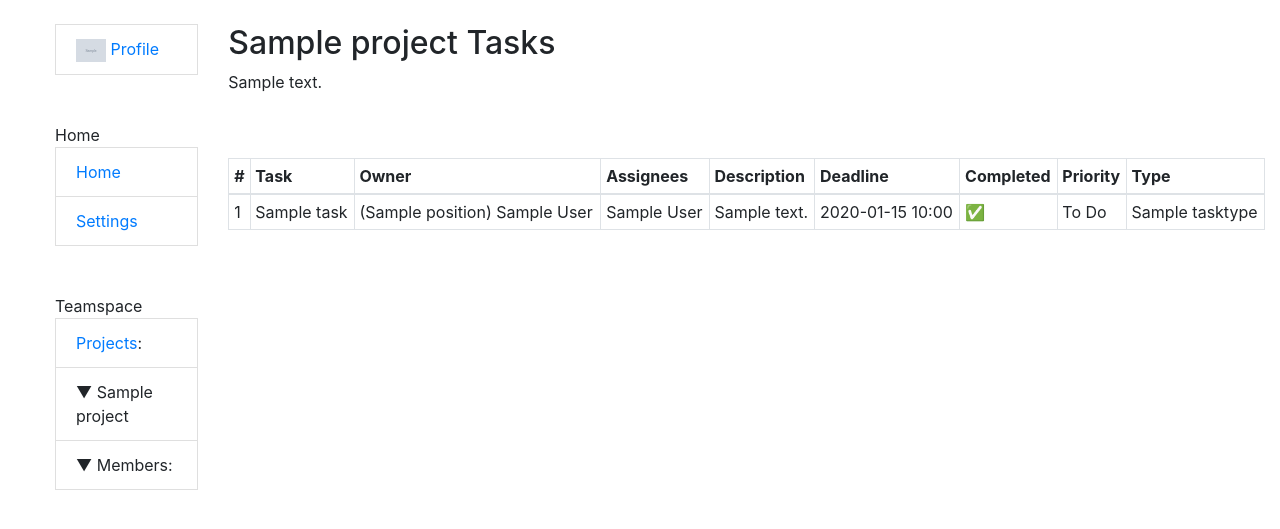
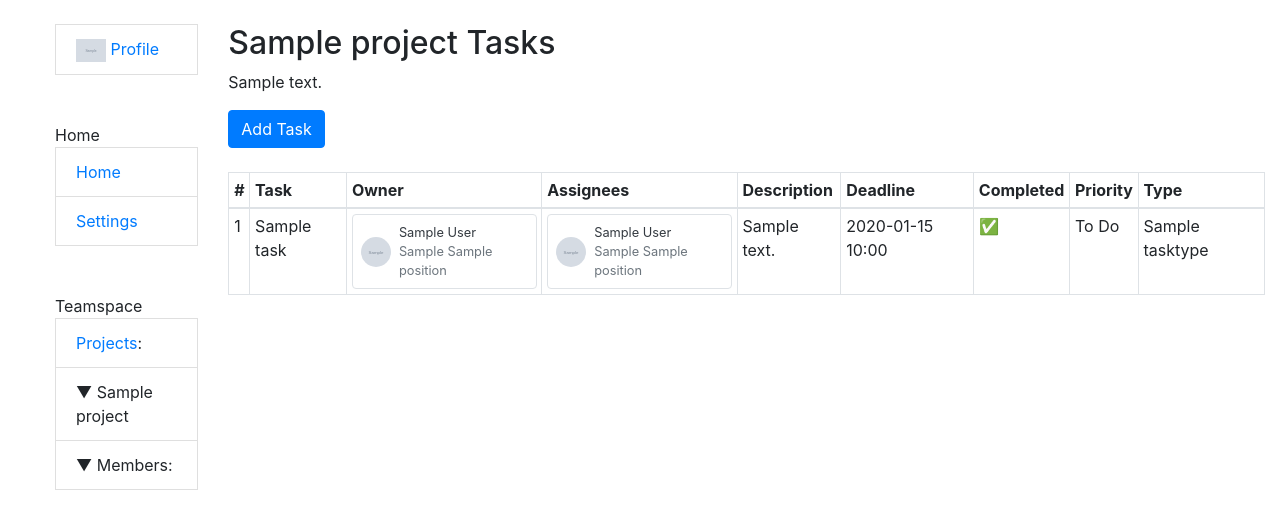
Before and after one commit to 4Dream-UA/Space.4Dream, a Django app: page /teamspace/task_project/1/ in a window 1280 px wide. Shown: the top 529 px of the page. Run offline with Django 5.2, Linux system fonts and the light colour scheme; a user stored in the database is signed in; tables that the repository leaves empty hold one stand-in row (values such as "Sample post"); grey boxes marked "Sample" are stand-in pictures.

Commit message:
Add new visual for owner and assignees

```diff
--- a/templates/teamspace/projects/task_in_project.html
+++ b/templates/teamspace/projects/task_in_project.html
@@ -8,7 +8,11 @@
   {% if user.position.name == "Project Manager" or user.position.name == "CTO" %}
     <a href="{% url 'teamspace:update_project' pk=project.id %}" class="btn btn-sm btn-primary">Edit</a>
     <a href="{% url 'teamspace:delete_project' pk=project.id %}" class="btn btn-sm btn-danger">Delete</a>
+    <br><br>
   {% endif %}
+
+    <a class="btn btn-primary" href="{% url 'teamspace:create_task' pk=project.id %}">Add Task</a>
+
 
   <br><br>
 
@@ -32,10 +36,54 @@
           <tr>
             <td>{{ forloop.counter }}</td>
             <td>{{ task.name }}</td>
-            <td>{{ task.created_by }}</td>
+            <td>
+              <a href="{% url 'home:user_detail' pk=task.created_by.id %}" class="text-decoration-none text-dark">
+                <div class="d-flex align-items-center border rounded p-2 h-100" style="gap: 8px;">
+                  {% if task.created_by.avatar %}
+                    <img src="{{ task.created_by.avatar.url }}" alt="Avatar"
+                         class="rounded-circle" style="width: 30px; height: 30px; object-fit: cover;">
+                  {% else %}
+                    <span style="font-size: 24px;">👤</span>
+                  {% endif %}
+                  <div>
+                    <div class="fw-bold small mb-0">
+                      {{ task.created_by.first_name }} {{ task.created_by.last_name }}
+                    </div>
+                    <div class="text-muted small">
+                      {% if task.created_by.position.rank == "Employee" %}
+                        {{ task.created_by.position.name }}
+                      {% else %}
+                        {{ task.created_by.position.rank }} {{ task.created_by.position.name }}
+                      {% endif %}
+                    </div>
+                  </div>
+                </div>
+              </a>
+            </td>
             <td>
               {% for assignee in task.assignees.all %}
-                {{ assignee.first_name }} {{ assignee.last_name }}{% if not forloop.last %}, {% endif %}
+                <a href="{% url 'home:user_detail' pk=assignee.id %}" class="text-decoration-none text-dark">
+                <div class="d-flex align-items-center border rounded p-2 h-100" style="gap: 8px;">
+                  {% if assignee.avatar %}
+                    <img src="{{ assignee.avatar.url }}" alt="Avatar"
+                         class="rounded-circle" style="width: 30px; height: 30px; object-fit: cover;">
+                  {% else %}
+                    <span style="font-size: 24px;">👤</span>
+                  {% endif %}
+                  <div>
+                    <div class="fw-bold small mb-0">
+                      {{ assignee.first_name }} {{ assignee.last_name }}
+                    </div>
+                    <div class="text-muted small">
+                      {% if assignee.position.rank == "Employee" %}
+                        {{ assignee.position.name }}
+                      {% else %}
+                        {{ assignee.position.rank }} {{ assignee.position.name }}
+                      {% endif %}
+                    </div>
+                  </div>
+                </div>
+              </a>
               {% empty %}
                 <i>No assignees</i>
               {% endfor %}
```
